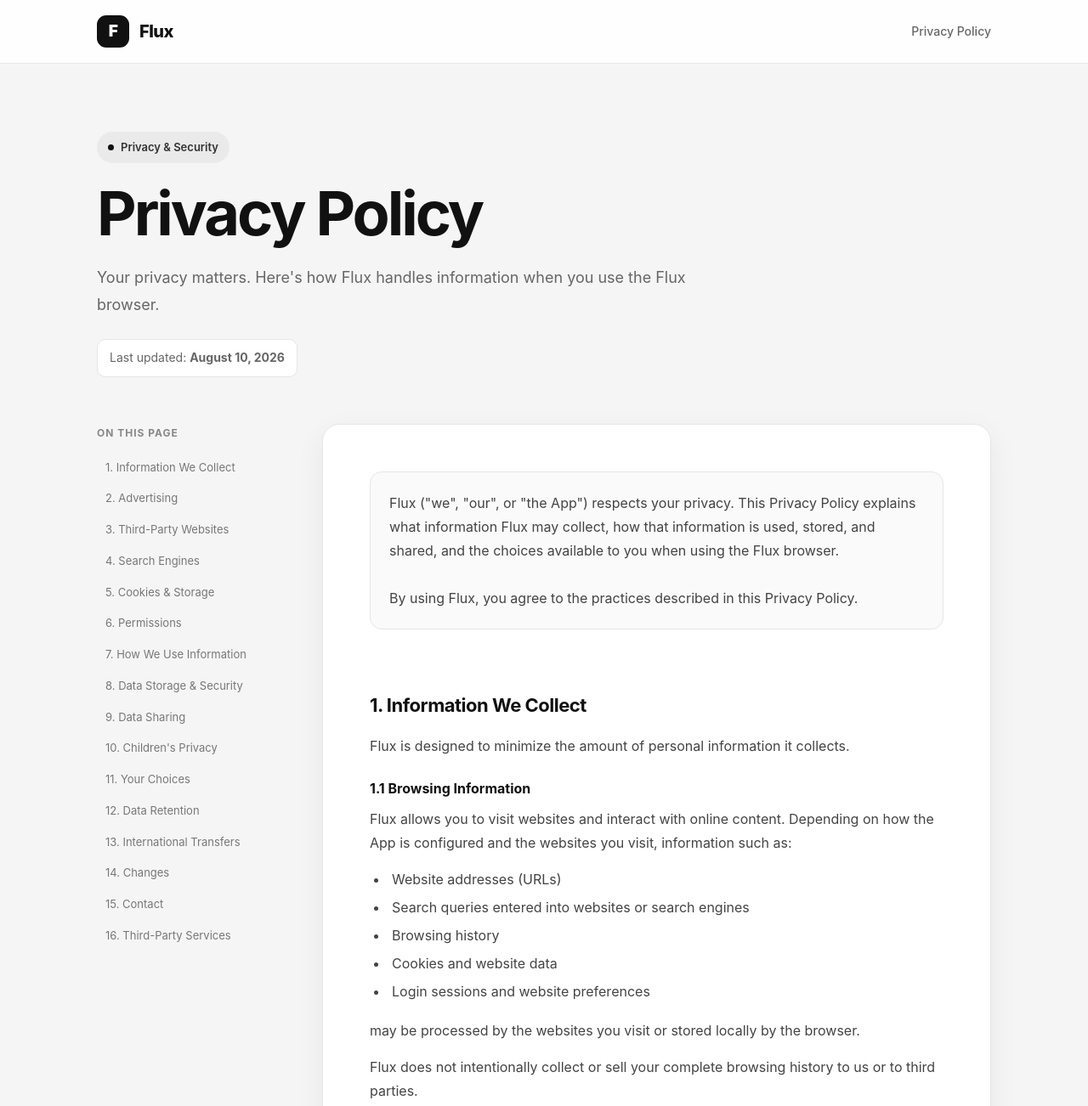
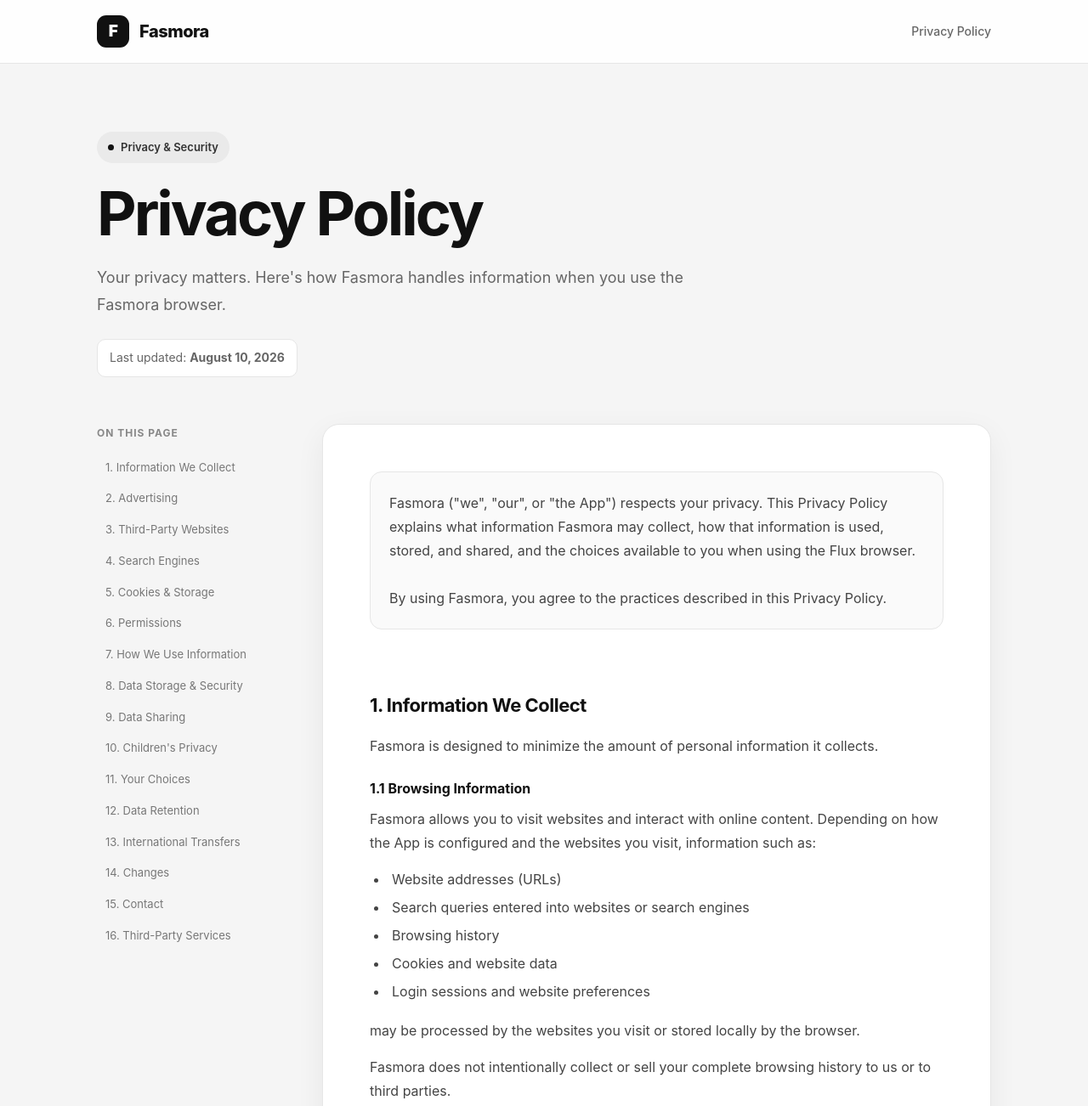
Before and after one commit to Dancode-del/Flux-privacy-policy-, a plain HTML site: page index.html in a window 1280 px wide. Shown: the top 1302 px of the page at 85% size. Drawn offline with Linux system fonts and the light colour scheme.

Commit message:
Update index.html

```diff
--- a/index.html
+++ b/index.html
@@ -7,7 +7,7 @@
     <meta name="description" content="Privacy Policy for Flux Browser">
     <meta name="theme-color" content="#0a0a0a">
 
-    <title>Flux — Privacy Policy</title>
+    <title>Fasmora — Privacy Policy</title>
 
     <style>
         :root {
@@ -405,7 +405,7 @@
 
         <div class="brand">
             <div class="logo">F</div>
-            <span>Flux</span>
+            <span>Fasmora</span>
         </div>
 
         <div class="header-label">
@@ -426,8 +426,8 @@
     <h1>Privacy Policy</h1>
 
     <p class="hero-description">
-        Your privacy matters. Here's how Flux handles information when
-        you use the Flux browser.
+        Your privacy matters. Here's how Fasmora handles information when
+        you use the Fasmora browser.
     </p>
 
     <div class="updated">
@@ -472,14 +472,14 @@
     <main class="policy">
 
         <div class="intro">
-            Flux ("we", "our", or "the App") respects your privacy.
-            This Privacy Policy explains what information Flux may collect,
+            Fasmora ("we", "our", or "the App") respects your privacy.
+            This Privacy Policy explains what information Fasmora may collect,
             how that information is used, stored, and shared, and the choices
             available to you when using the Flux browser.
 
             <br><br>
 
-            By using Flux, you agree to the practices described in this
+            By using Fasmora, you agree to the practices described in this
             Privacy Policy.
         </div>
 
@@ -489,14 +489,14 @@
             <h2>1. Information We Collect</h2>
 
             <p>
-                Flux is designed to minimize the amount of personal
+                Fasmora is designed to minimize the amount of personal
                 information it collects.
             </p>
 
             <h3>1.1 Browsing Information</h3>
 
             <p>
-                Flux allows you to visit websites and interact with online
+                Fasmora allows you to visit websites and interact with online
                 content. Depending on how the App is configured and the
                 websites you visit, information such as:
             </p>
@@ -515,7 +515,7 @@
             </p>
 
             <p>
-                Flux does not intentionally collect or sell your complete
+                Fasmora does not intentionally collect or sell your complete
                 browsing history to us or to third parties.
             </p>
 
```
